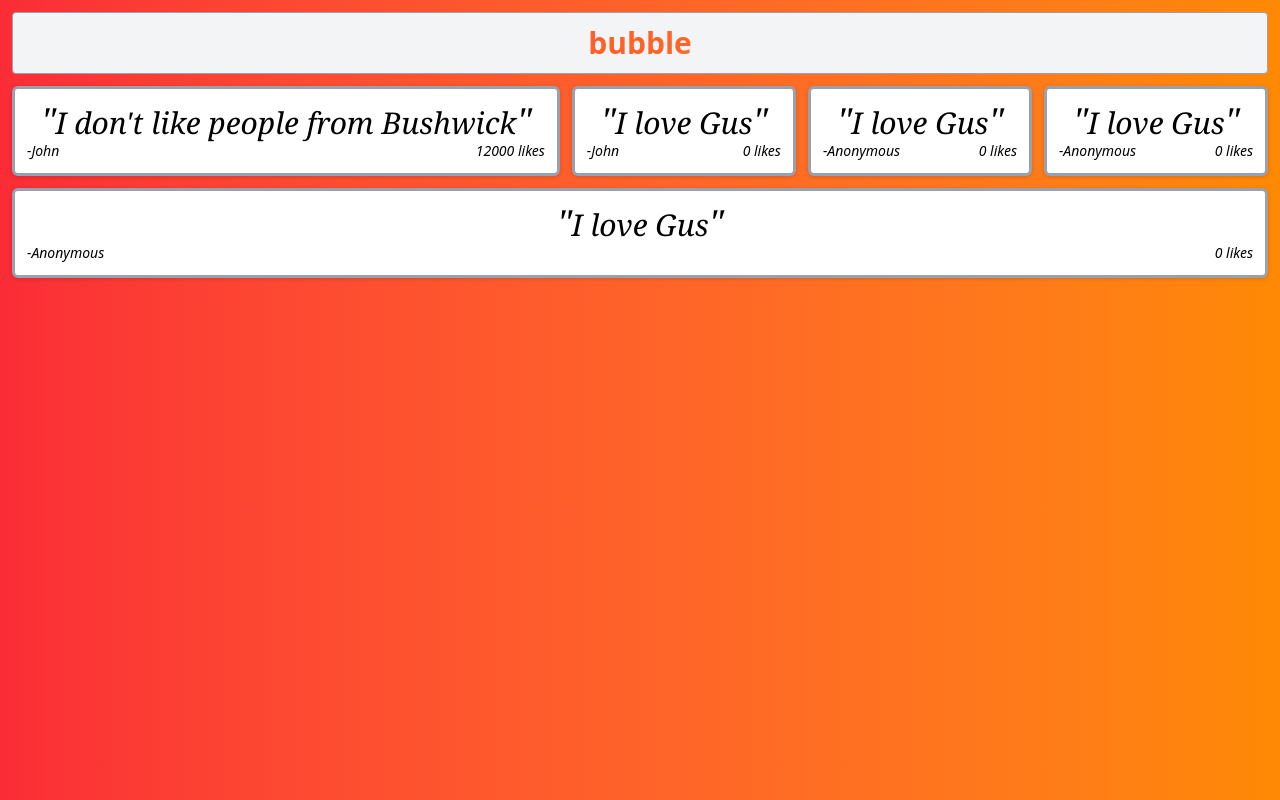
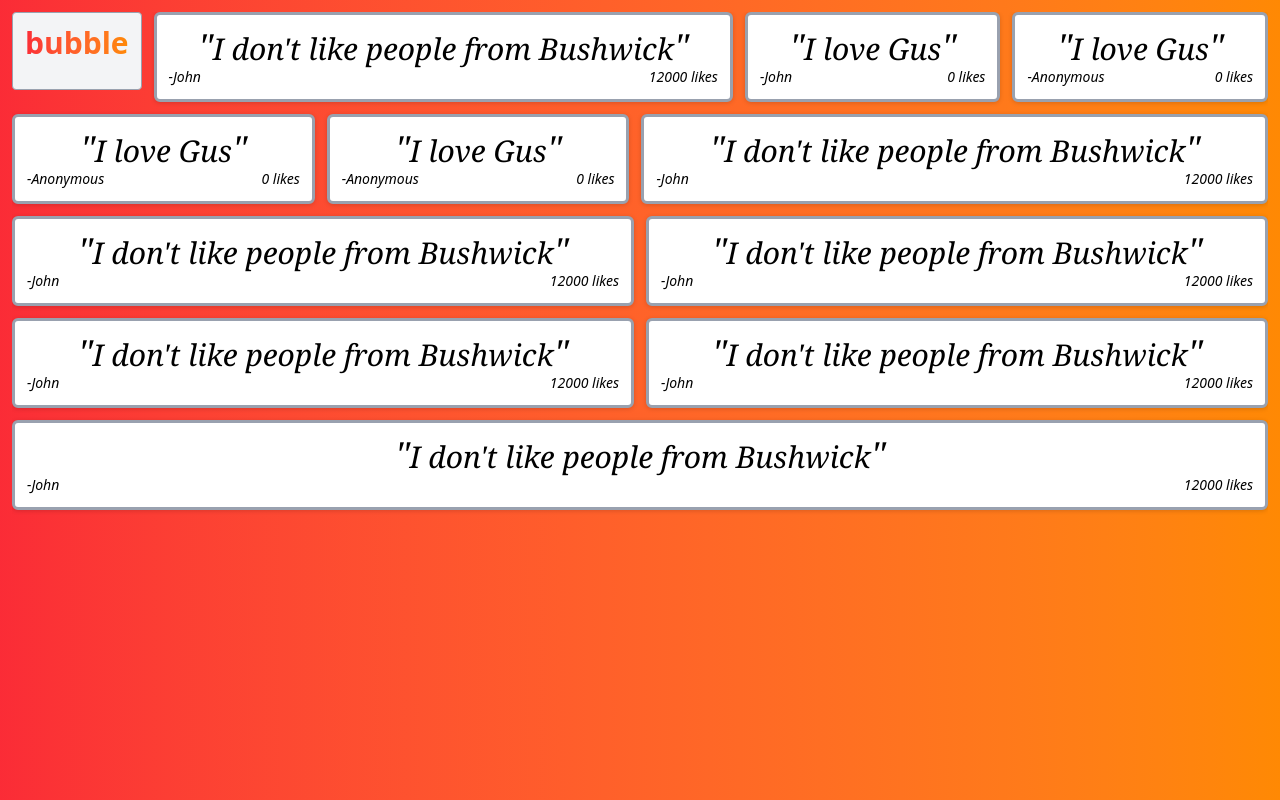
Before and after one commit to JohnSwiftC/bubble, a React (Vite) app: page / in a window 1280 px wide. Built offline with nearby package versions, Linux system fonts and the light colour scheme.

Commit message:
fix scrolling problem, reposition logo

```diff
--- a/src/App.jsx
+++ b/src/App.jsx
@@ -6,18 +6,26 @@ function App() {
 
   return (
     <>
-      <div className="w-screen h-screen bg-gradient-to-r from-red-500 to-orange-400 p-3">
-        <div className="text-center bg-gray-100 border border-gray-400 mb-3 p-3 rounded">
-          <p className="text-transparent bg-clip-text font-bold text-3xl bg-gradient-to-r from-red-500 to-orange-400">
-            bubble
-          </p>
-        </div>
-        <div className="flex flex-wrap gap-3">
+      <div className="fixed inset-0 w-screen h-screen bg-gradient-to-r from-red-500 to-orange-400 p-3">
+
+        <div className="h-12/12 overflow-auto content-start flex flex-wrap gap-3">
+          <div className="text-center bg-gray-100 border border-gray-400 mb-3 p-3 rounded">
+            <p className="text-transparent bg-clip-text font-bold text-3xl bg-gradient-to-r from-red-500 to-orange-400">
+              bubble
+            </p>
+          </div>
           <Quote text="I don't like people from Bushwick" name="John" likes={12000}/>
           <Quote text="I love Gus" name="John" likes={0}/>
           <Quote text="I love Gus"/>
           <Quote text="I love Gus"/>
           <Quote text="I love Gus"/>
+          <Quote text="I don't like people from Bushwick" name="John" likes={12000}/>
+          <Quote text="I don't like people from Bushwick" name="John" likes={12000}/>
+          <Quote text="I don't like people from Bushwick" name="John" likes={12000}/>
+          <Quote text="I don't like people from Bushwick" name="John" likes={12000}/>
+          <Quote text="I don't like people from Bushwick" name="John" likes={12000}/>
+          <Quote text="I don't like people from Bushwick" name="John" likes={12000}/>
+
         </div>
       </div>
     </>
```
